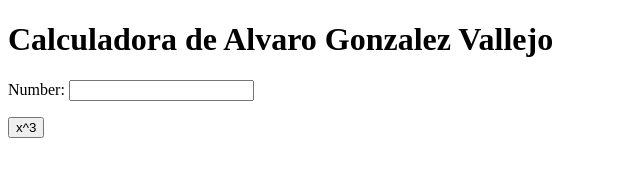
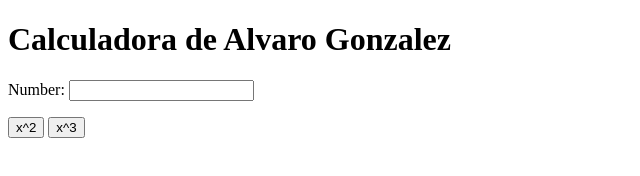
Before and after one commit to AlvaroGonzalez84/my_calculator_2, a plain HTML site: page index.html in a window 1280 px wide. Shown: the whole page, without its empty margins (0-640 px from the left). Drawn offline with Linux system fonts and the light colour scheme.

Commit message:
x^2 button

```diff
--- a/index.html
+++ b/index.html
@@ -5,10 +5,11 @@
 		<meta charset="utf-8">
 	</head>
 	<body>
-		<h1>Calculadora de Alvaro Gonzalez Vallejo</h1>
+		<h1>Calculadora de Alvaro Gonzalez</h1>
 		Number:
 		<input type="text" id="n1">
 		<p>
+			<button onclick="square()"> x^2 </button>
 			<button onclick="cube()"> x^3 </button>
 		</p>
 		<script type="text/javascript">
@@ -16,6 +17,10 @@
 				var num = document.getElementById("n1");
 				num.value = Math.pow(num.value, 3);
 			}
+			function square() {
+				var num = document.getElementById("n1");
+				num.value = Math.pow(num.value, 2);
+			}
 		</script>
 	</body>
 </html>
```
